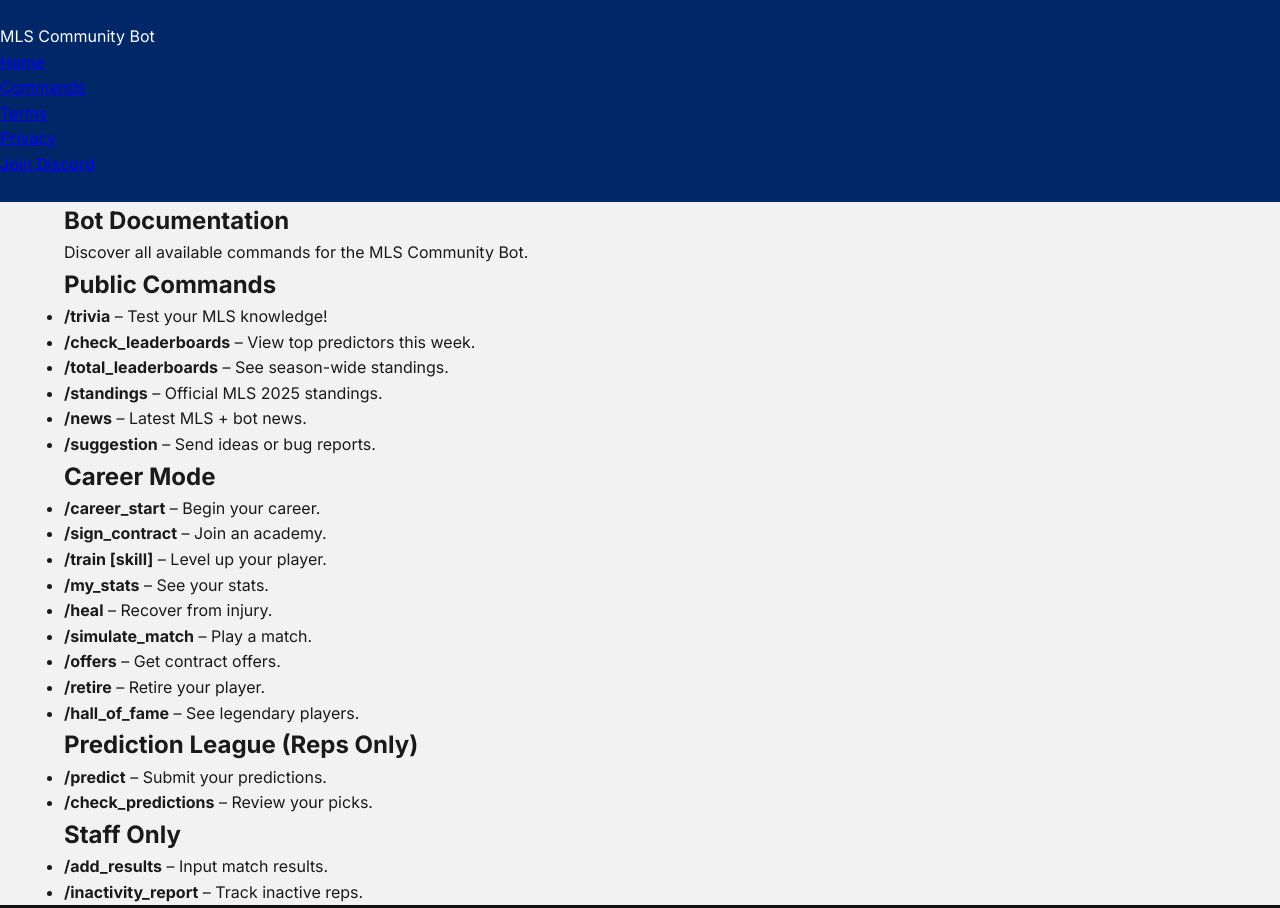
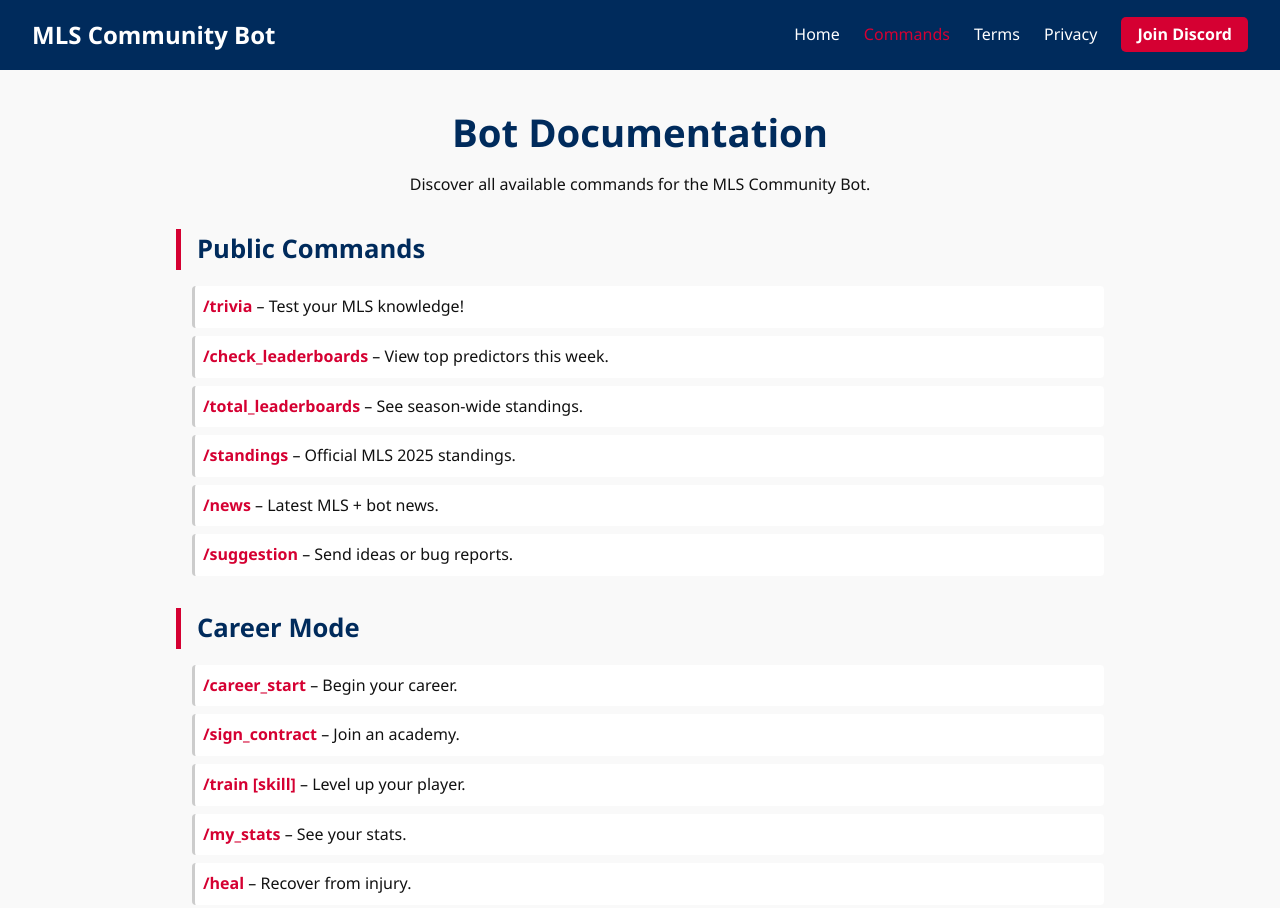
Before and after one commit to KingMonkeVr/mlssoccer-site, a plain HTML site: page commands.html in a window 1280 px wide. Shown: the top 908 px of the page. Drawn offline with Linux system fonts and the light colour scheme.

Commit message:
Update styles.css

```diff
--- a/styles.css
+++ b/styles.css
@@ -1,12 +1,4 @@
-@import url('https://fonts.googleapis.com/css2?family=Inter:wght@400;600;700&display=swap');
-
-:root {
-  --mls-blue: #002868;
-  --mls-red: #DA291C;
-  --white: #ffffff;
-  --gray: #f2f2f2;
-}
-
+/* Reset & base */
 * {
   margin: 0;
   padding: 0;
@@ -14,117 +6,116 @@
 }
 
 body {
-  font-family: 'Inter', sans-serif;
-  color: #1a1a1a;
-  background-color: var(--gray);
+  font-family: 'Segoe UI', sans-serif;
+  background-color: #f9f9f9;
+  color: #111;
   line-height: 1.6;
 }
 
-.container {
-  width: 90%;
-  max-width: 1200px;
-  margin: auto;
+a {
+  text-decoration: none;
+  color: inherit;
 }
 
-header {
-  background-color: var(--mls-blue);
-  padding: 1.5rem 0;
-  color: var(--white);
-}
-
-.nav {
+/* Navbar */
+.navbar {
+  background-color: #002b5c; /* MLS navy */
+  color: white;
+  padding: 1rem 2rem;
   display: flex;
   justify-content: space-between;
   align-items: center;
 }
 
-.nav ul {
-  display: flex;
-  list-style: none;
-  gap: 2rem;
+.logo {
+  font-size: 1.5rem;
+  font-weight: 600;
 }
 
-.nav a {
-  color: var(--white);
-  text-decoration: none;
-  font-weight: 500;
+.nav-links {
+  list-style: none;
+  display: flex;
+  gap: 1.5rem;
 }
 
-.nav .btn {
-  background: var(--mls-red);
-  color: var(--white);
-  padding: 0.6rem 1.2rem;
-  border-radius: 30px;
-  transition: 0.3s;
+.nav-links a {
+  color: white;
+  transition: color 0.2s ease;
 }
 
-.nav .btn:hover {
-  background: #c12219;
+.nav-links a:hover,
+.nav-links .active {
+  color: #d50032; /* MLS red */
 }
 
-.hero {
-  background: var(--mls-blue);
-  color: var(--white);
-  padding: 6rem 0;
-  text-align: center;
+.btn {
+  padding: 0.4rem 1rem;
+  background-color: #d50032;
+  border-radius: 5px;
+  font-weight: bold;
+  color: white;
 }
 
-.hero h2 {
-  font-size: 2.5rem;
-  margin-bottom: 1rem;
+.btn:hover {
+  background-color: #aa0025;
 }
 
-.hero p {
-  font-size: 1.2rem;
-  margin-bottom: 2rem;
-  max-width: 600px;
-  margin-left: auto;
-  margin-right: auto;
+/* Container */
+.container {
+  max-width: 960px;
+  margin: 2rem auto;
+  padding: 0 1rem;
 }
 
-.btn-outline {
-  padding: 0.7rem 1.5rem;
-  border: 2px solid var(--white);
-  border-radius: 30px;
-  color: var(--white);
-  text-decoration: none;
-  font-weight: 600;
-  transition: 0.3s;
+/* Intro */
+.intro {
+  text-align: center;
+  margin-bottom: 2rem;
 }
 
-.btn-outline:hover {
-  background: var(--white);
-  color: var(--mls-blue);
+.intro h1 {
+  font-size: 2.4rem;
+  margin-bottom: 0.5rem;
+  color: #002b5c;
 }
 
-.features {
-  display: grid;
-  grid-template-columns: repeat(auto-fit, minmax(280px, 1fr));
-  gap: 2rem;
-  margin: 4rem 0;
+/* Section Headers */
+.doc-section {
+  margin-bottom: 2rem;
 }
 
-.card {
-  background: var(--white);
-  padding: 2rem;
-  border-radius: 16px;
-  box-shadow: 0 10px 20px rgba(0,0,0,0.08);
-  transition: transform 0.3s ease;
+.doc-section h2 {
+  border-left: 5px solid #d50032;
+  padding-left: 1rem;
+  margin-bottom: 1rem;
+  font-size: 1.6rem;
+  color: #002b5c;
 }
 
-.card:hover {
-  transform: translateY(-5px);
+/* Command Lists */
+.doc-section ul {
+  list-style: none;
+  padding-left: 1rem;
 }
 
-.card h3 {
-  color: var(--mls-blue);
-  margin-bottom: 1rem;
+.doc-section li {
+  margin-bottom: 0.5rem;
+  padding: 0.5rem;
+  border-left: 3px solid #ccc;
+  background-color: #fff;
+  border-radius: 4px;
 }
 
+.doc-section li strong {
+  color: #d50032;
+}
+
+/* Footer */
 footer {
-  background: #111;
-  color: var(--white);
   text-align: center;
-  padding: 2rem 1rem;
+  padding: 1rem;
+  background-color: #002b5c;
+  color: white;
+  margin-top: 2rem;
   font-size: 0.9rem;
 }
```
